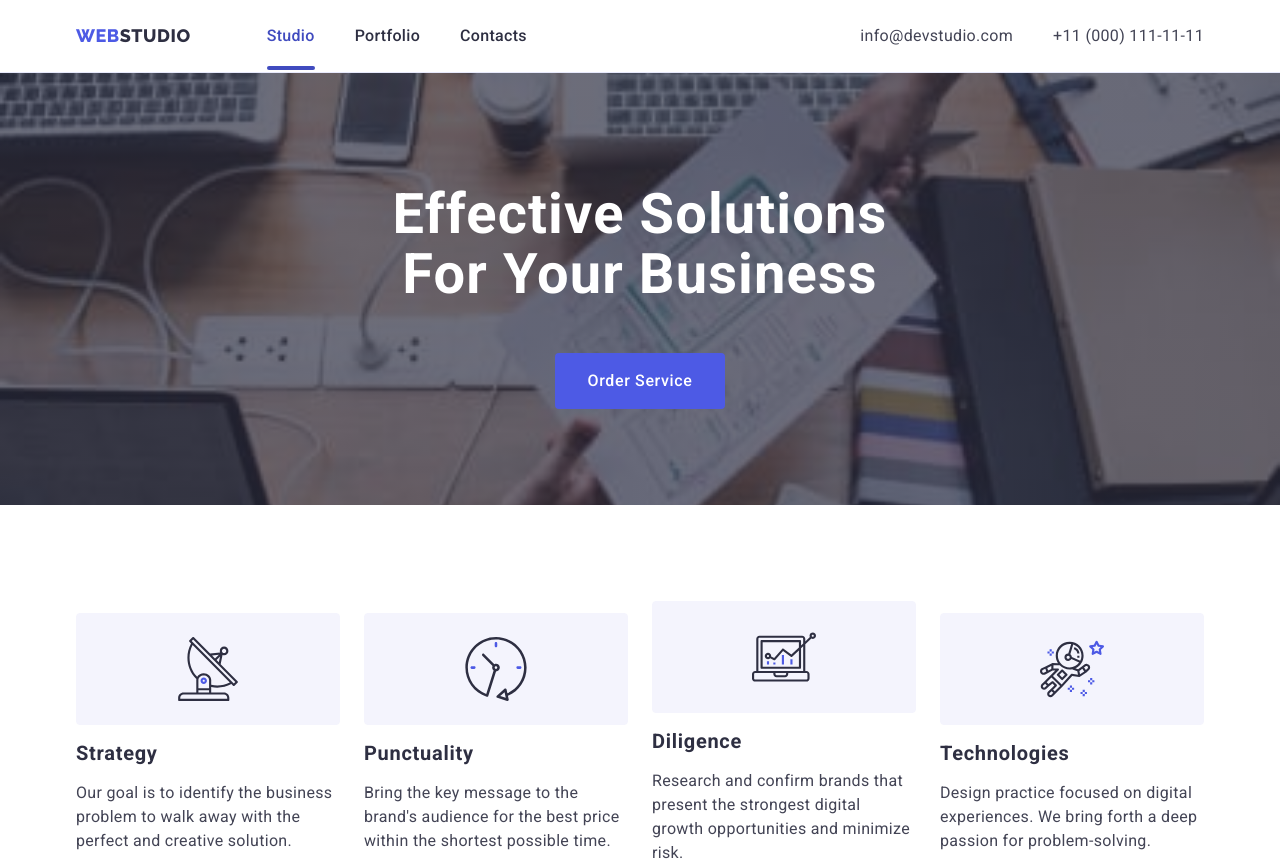
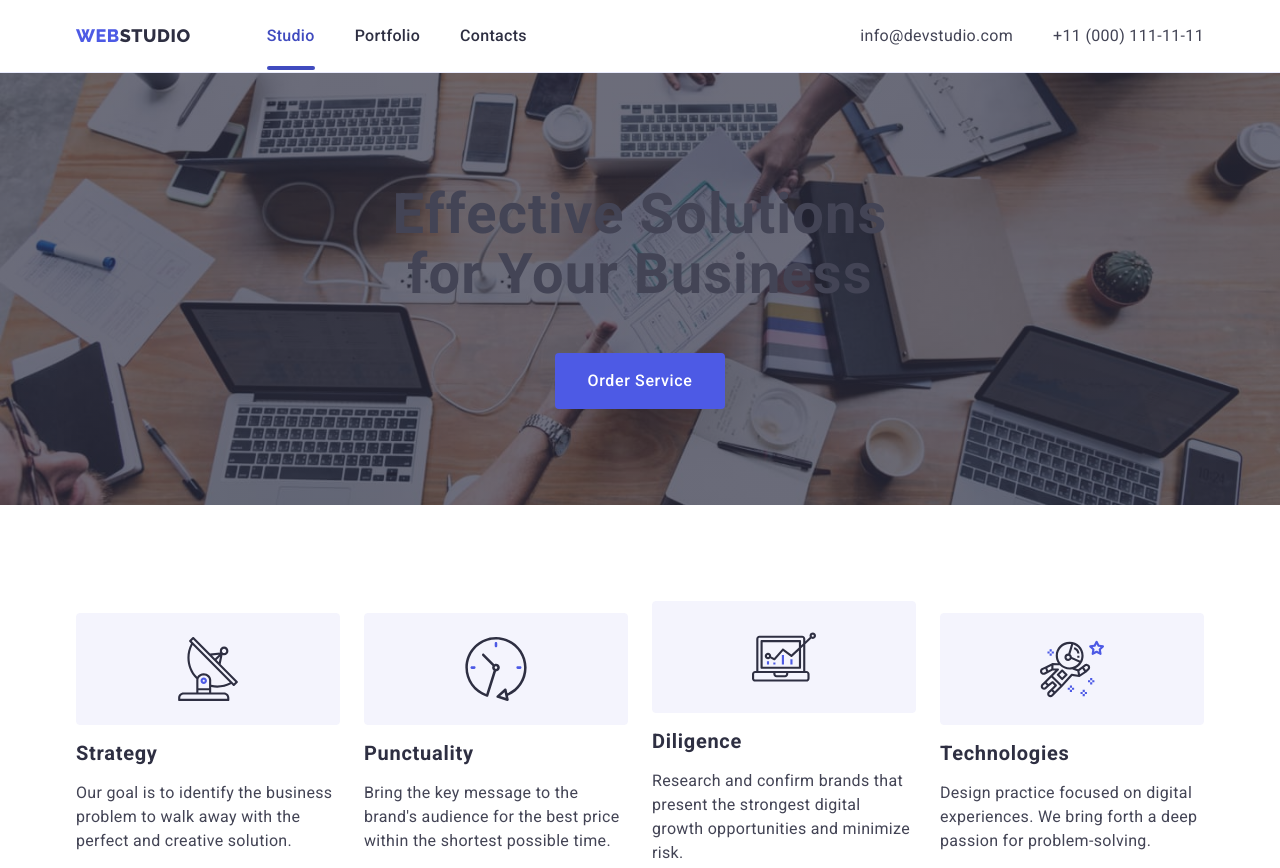
Before and after one commit to RomanSuv/goit-markup-hw-06, a plain HTML site: page index.html in a window 1280 px wide. Shown: the top 868 px of the page. Drawn offline with nearby package versions, Linux system fonts and the light colour scheme.

Commit message:
required

```diff
--- a/css/styles.css
+++ b/css/styles.css
@@ -495,7 +495,49 @@ margin: 0 auto;
         rgba(46, 47, 66, 0.7)), url(./images/mobile/mob-bg@2x.jpg);
   }
 }
-@media (min-device-pixel-ratio: 2), screen and (min-resolution: 192dpi), screen and (min-resolution: 2dppx) {
+
+@media only screen and (min-width: 428px) {
+   .first-section{
+    background-image: linear-gradient(rgba(46, 47, 66, 0.70),
+        rgba(46, 47, 66, 0.70)),
+        url(../images/tab/tabbg@1x.jpg);
+  }
+
+  @media (min-device-pixel-ratio: 2),
+(min-resolution: 192dpi),
+(min-resolution: 2dppx){
+    .first-section{
+    background-image: linear-gradient(rgba(46, 47, 66, 0.70),
+        rgba(46, 47, 66, 0.70)),
+        url(../images/tab/tabbg@2x.jpg);
+    }
+}
+}
+@media only screen and (min-width: 769px) {
+    .first-section{
+    background-image: linear-gradient(rgba(46, 47, 66, 0.70),
+        rgba(46, 47, 66, 0.70)),
+        url(../images/dask/people-office@1x.jpg);
+  }
+
+  @media (min-device-pixel-ratio: 2),
+   (min-resolution: 192dpi),
+    (min-resolution: 2dppx){
+        .first-section{
+    background-image: linear-gradient(rgba(46, 47, 66, 0.70),
+        rgba(46, 47, 66, 0.70)),
+        url(../images/dask/people-office@2x.jpg);
+    }
+}
+}
+
+
+@media only screen and (min-width: 1158px) {
+   .hero{
+    padding: 188px 0;
+  }
+}
+/* @media (min-device-pixel-ratio: 2), screen and (min-resolution: 192dpi), screen and (min-resolution: 2dppx) {
     .first-section{
         background-image:linear-gradient(to bottom,
         rgba(46, 47, 66, 0.7),
@@ -520,7 +562,7 @@ margin: 0 auto;
        rgba(46, 47, 66, 0.7)), url(../images/dask/people-office@2x.jpg) ;
      }
     }
-
+     */
 
 }
 .first-section .title{
```
